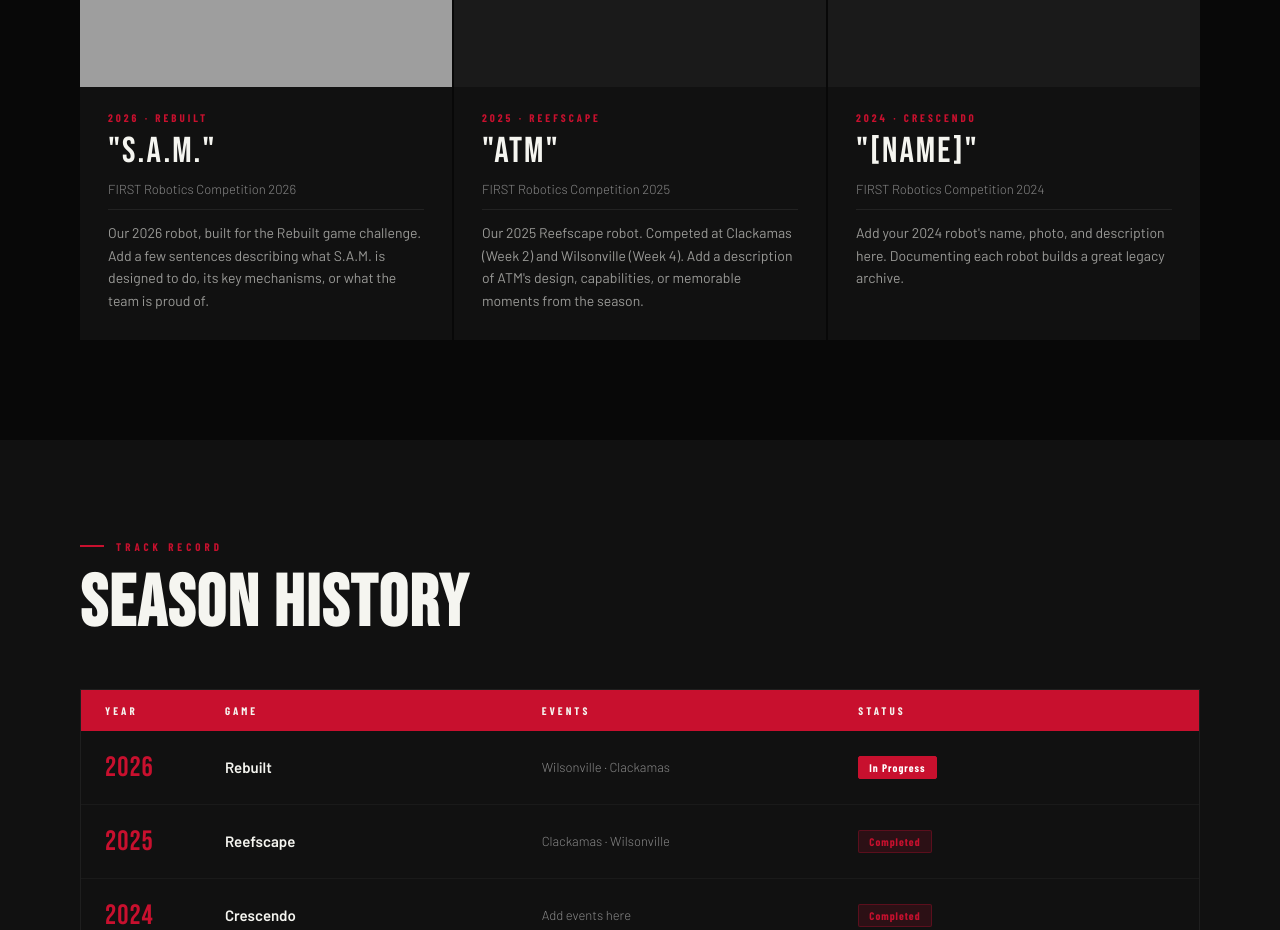
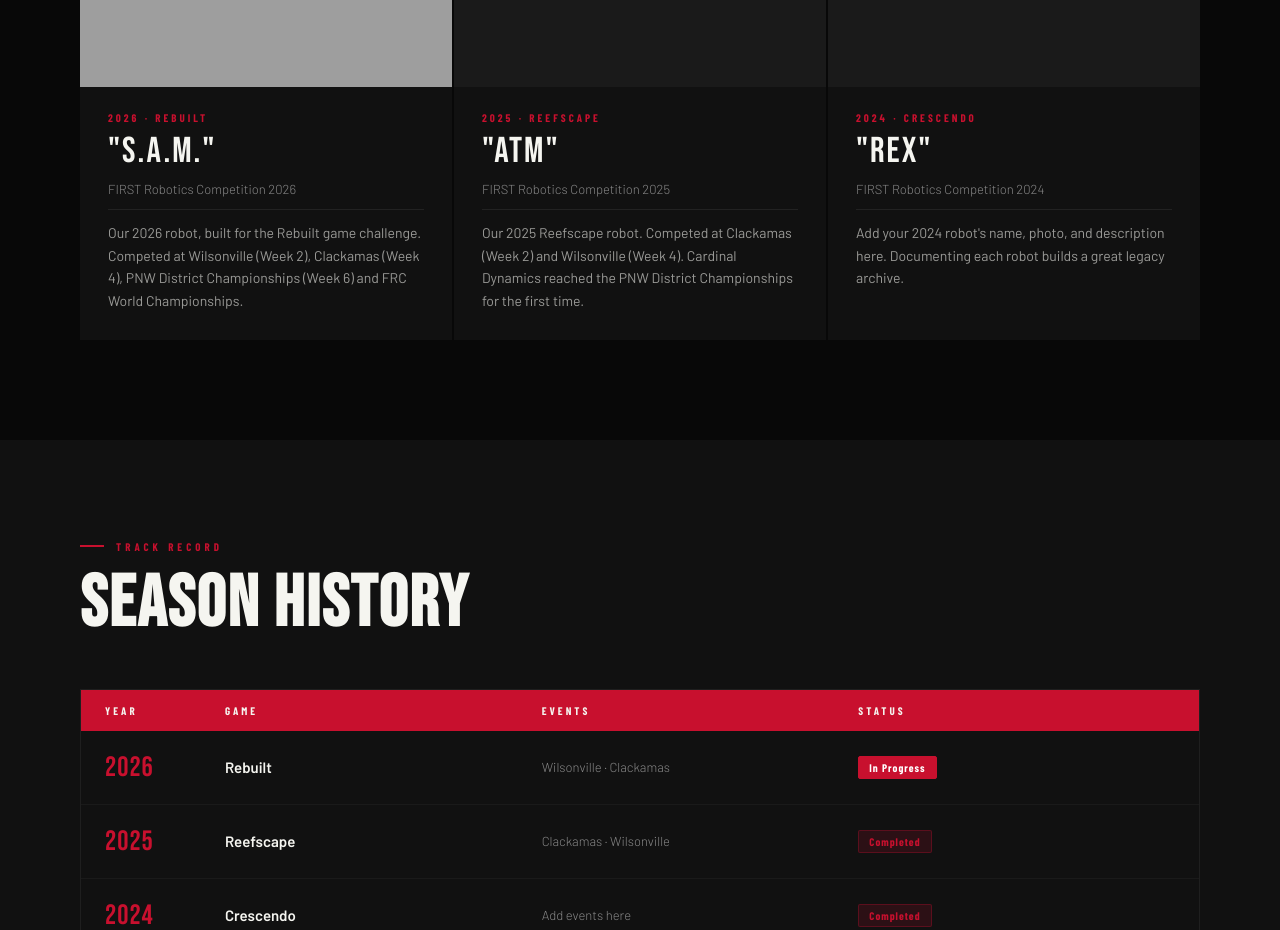
Before and after one commit to CardinalDynamics/team-6696, a plain HTML site: page index.html in a window 1280 px wide. Shown: the part 2480-3410 px from the top of the page. Drawn offline with nearby package versions, Linux system fonts and the light colour scheme; grey boxes are pictures that could not be loaded.

Commit message:
Update index.html
added robot description for sam

```diff
--- a/index.html
+++ b/index.html
@@ -1352,7 +1352,7 @@
         <div class="robot-name">"S.A.M."</div>
         <div class="robot-game">FIRST Robotics Competition 2026</div>
         <div class="robot-desc">
-          Our 2026 robot, built for the Rebuilt game challenge. Add a few sentences describing what S.A.M. is designed to do, its key mechanisms, or what the team is proud of.
+          Our 2026 robot, built for the Rebuilt game challenge. Competed at Wilsonville (Week 2), Clackamas (Week 4), PNW District Championships (Week 6) and FRC World Championships.
         </div>
       </div>
     </div>
@@ -1371,7 +1371,7 @@
         <div class="robot-name">"ATM"</div>
         <div class="robot-game">FIRST Robotics Competition 2025</div>
         <div class="robot-desc">
-          Our 2025 Reefscape robot. Competed at Clackamas (Week 2) and Wilsonville (Week 4). Add a description of ATM's design, capabilities, or memorable moments from the season.
+          Our 2025 Reefscape robot. Competed at Clackamas (Week 2) and Wilsonville (Week 4). Cardinal Dynamics reached the PNW District Championships for the first time.
         </div>
       </div>
     </div>
@@ -1386,7 +1386,7 @@
       </div>
       <div class="robot-info">
         <div class="robot-year">2024 · Crescendo</div>
-        <div class="robot-name">"[Name]"</div>
+        <div class="robot-name">"REX"</div>
         <div class="robot-game">FIRST Robotics Competition 2024</div>
         <div class="robot-desc">
           Add your 2024 robot's name, photo, and description here. Documenting each robot builds a great legacy archive.
```
